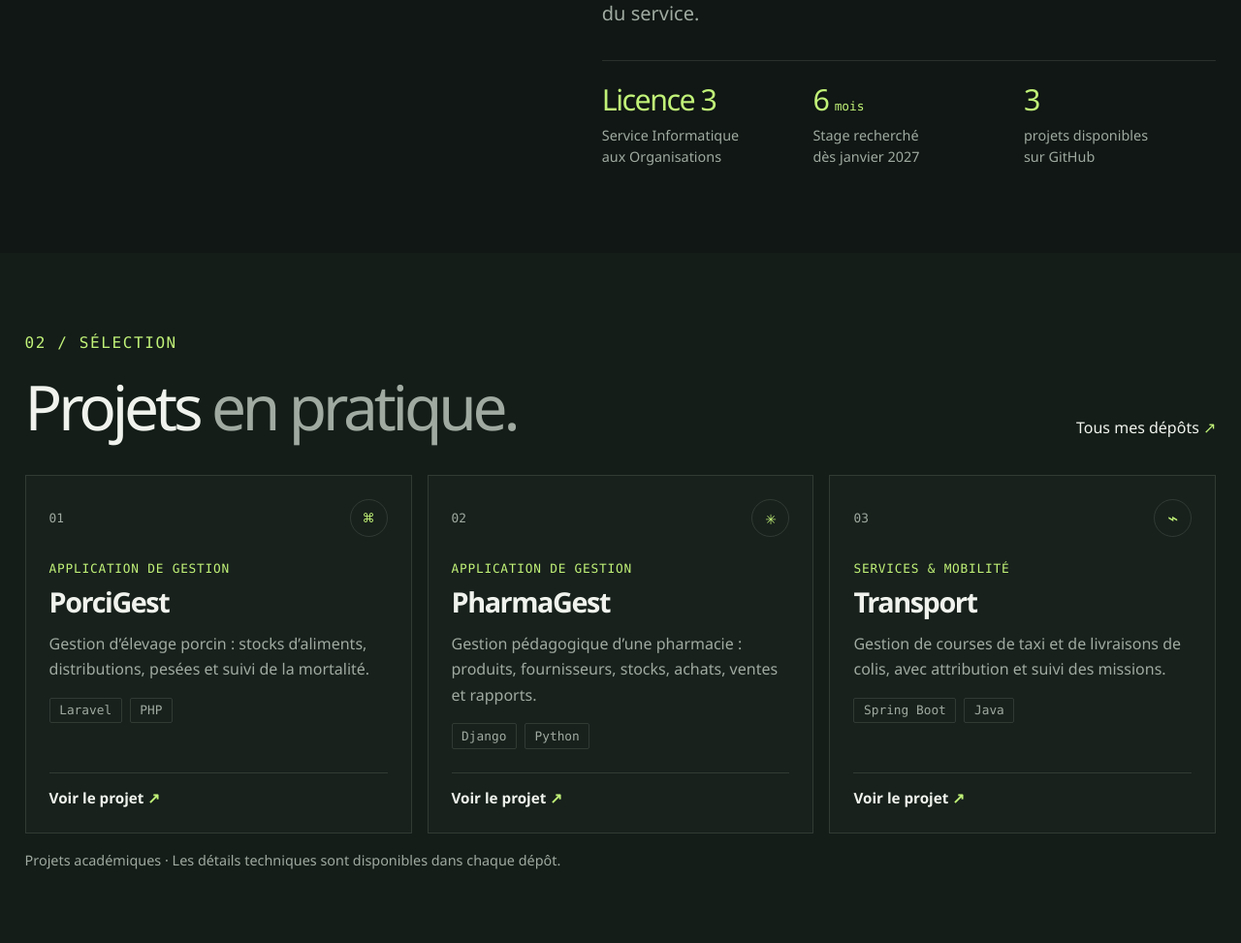
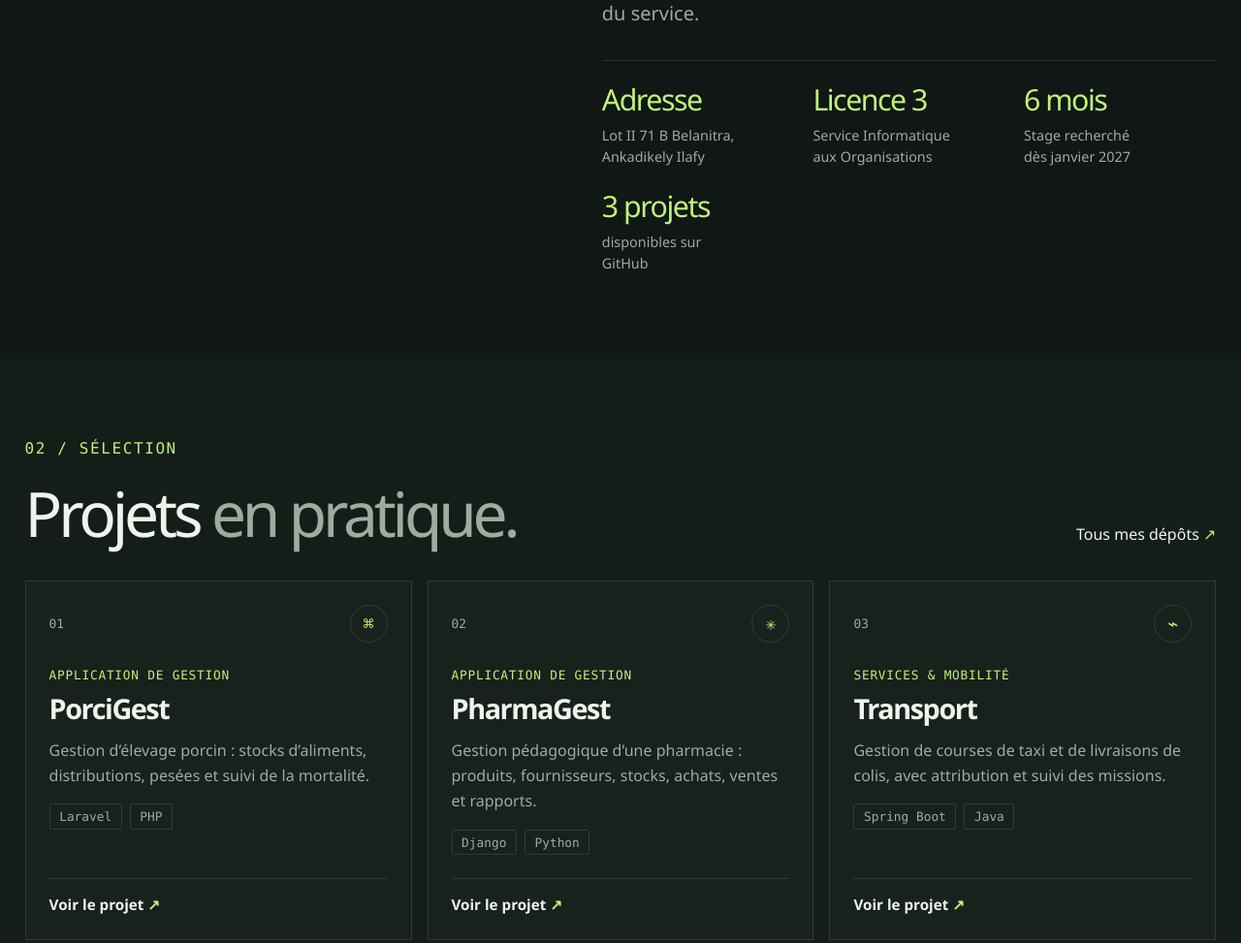
Before and after one commit to fytiaOlivier03/fytiaolivier03.github.io, a plain HTML site: page index.html in a window 1280 px wide. Shown: the part 1408-2381 px from the top of the page at 97% size. Drawn offline with Linux system fonts and the light colour scheme.

Commit message:
Mis au point de quelques modifications

```diff
--- a/index.html
+++ b/index.html
@@ -83,9 +83,10 @@
             et sens du service.
           </p>
           <div class="profile-facts">
+            <div><span class="fact-number">Adresse</span><span>Lot II 71 B Belanitra,<br>Ankadikely Ilafy</span></div>
             <div><span class="fact-number">Licence 3</span><span>Service Informatique<br>aux Organisations</span></div>
-            <div><span class="fact-number">6 <small>mois</small></span><span>Stage recherché<br>dès janvier 2027</span></div>
-            <div><span class="fact-number">3</span><span>projets disponibles<br>sur GitHub</span></div>
+            <div><span class="fact-number">6 mois</span><span>Stage recherché<br>dès janvier 2027</span></div>
+            <div><span class="fact-number">3 projets</span><span>disponibles sur<br>GitHub</span></div>
           </div>
         </div>
       </section>
@@ -155,7 +156,7 @@
           <article class="skill-group">
             <span class="skill-index">D</span>
             <h3>Langues & travail</h3>
-            <p>Malagasy (natif) · Français (avancé) · Anglais (intermédiaire) · Organisation · Travail en équipe</p>
+            <p>Malagasy (natif) · Français (avancé) · Anglais (intermédiaire) · Organisation · Travail en équipe · Polyvalence</p>
           </article>
         </div>
       </section>
```
